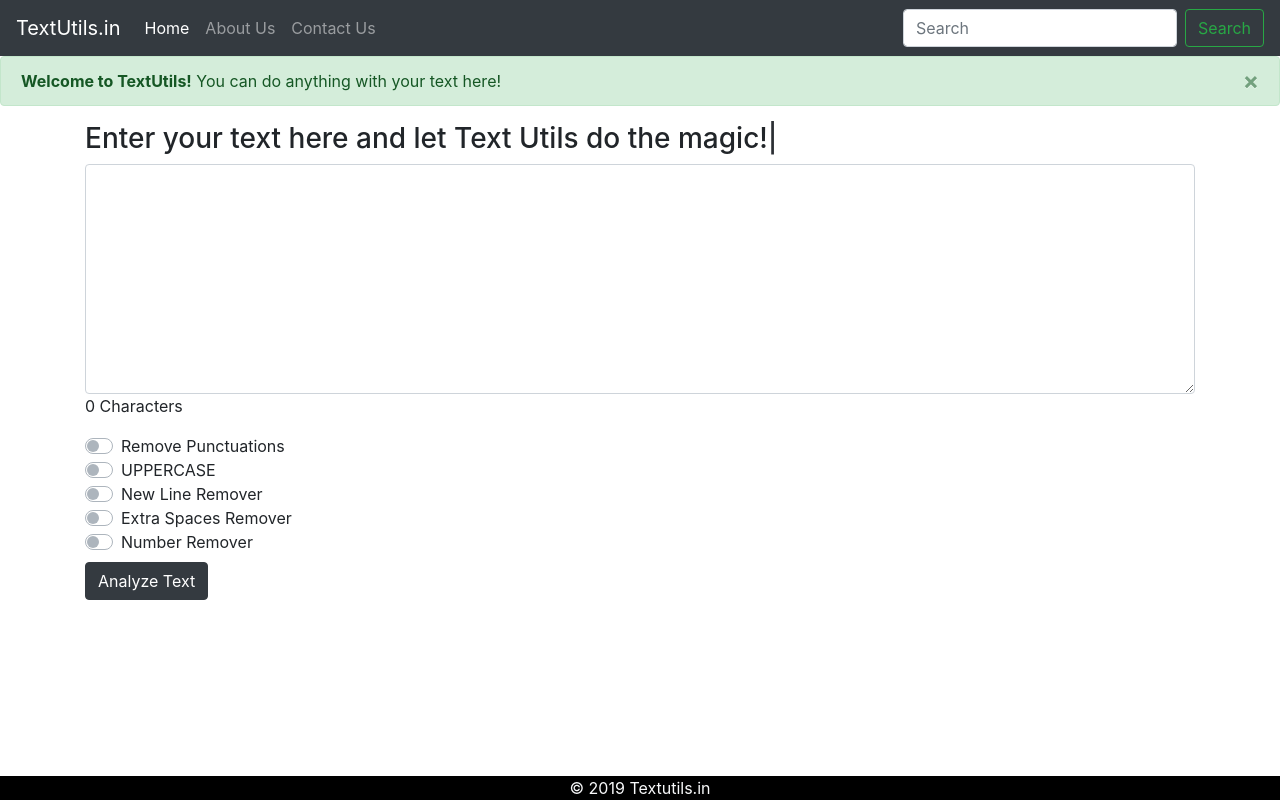
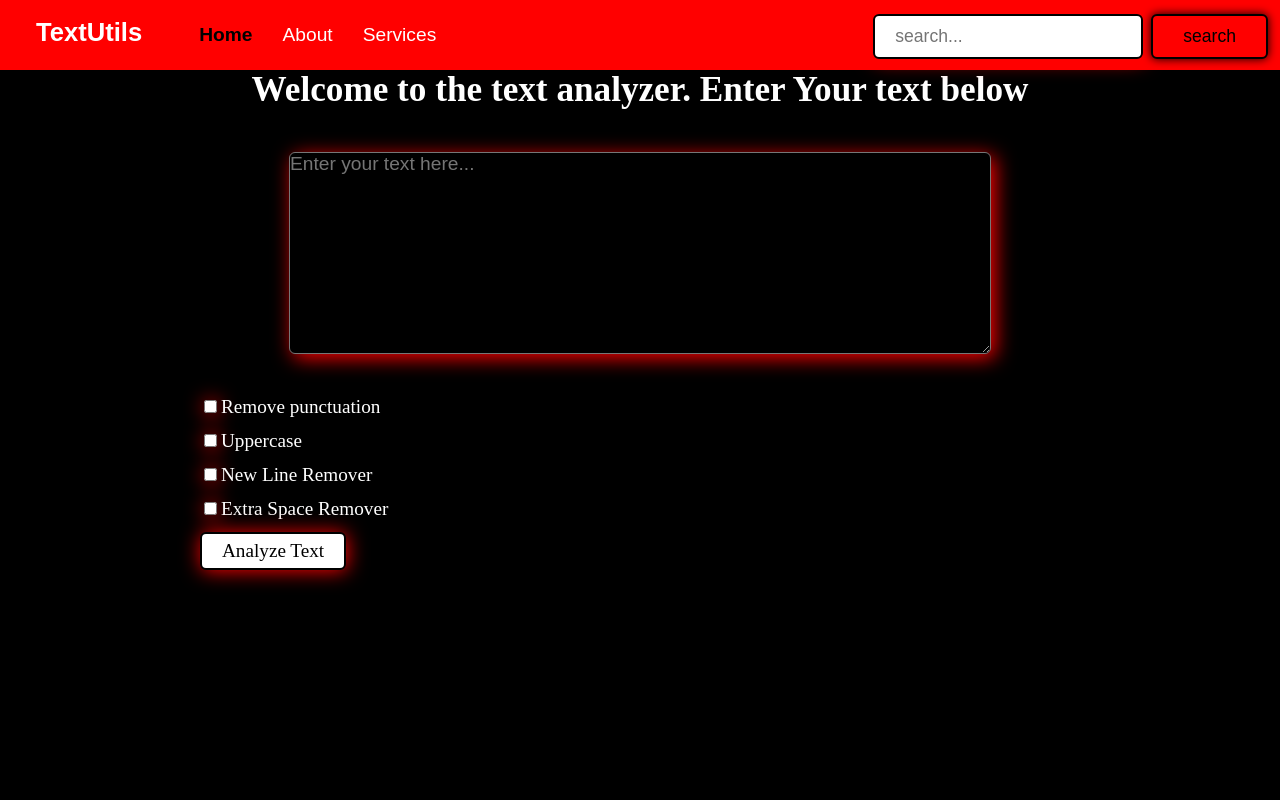
Before and after one commit to haris989/TextUtils, a Django app: page / in a window 1280 px wide. Run offline with Django 3.2, Linux system fonts and the light colour scheme; some libraries are stand-ins or nearby versions.

Commit message:
Added styles

```diff
--- a/templates/index.html
+++ b/templates/index.html
@@ -1,159 +1,161 @@
-<!doctype html>
-<html lang="en">
+<!DOCTYPE html>
+<html>
 <head>
-    <!-- Required meta tags -->
-    <meta charset="utf-8">
-    <meta name="viewport" content="width=device-width, initial-scale=1, shrink-to-fit=no">
-
-    <!-- Bootstrap CSS -->
-    <link rel="stylesheet" href="https://stackpath.bootstrapcdn.com/bootstrap/4.2.1/css/bootstrap.min.css" integrity="sha384-GJzZqFGwb1QTTN6wy59ffF1BuGJpLSa9DkKMp0DgiMDm4iYMj70gZWKYbI706tWS" crossorigin="anonymous">
-    <!--Typed.js-->
-    <script type="text/javascript" src="https://cdn.jsdelivr.net/npm/typed.js"></script>
-
-    <title>Text Utils</title>
-    <!-- Favicon-->
-    <link rel="shortcut icon" href="https://codewithharry.com/static/photo.png">
+  <title>text-analyzing</title>
   <style>
-		.footer {
-   		position: fixed;
-   		left: 0;
-   		bottom: 0;
-   		width: 100%;
+    *{
+      margin: 0;
+      padding: 0;
+    }
+    body{
+      background-color: black;
+    }
+    h1{
+      text-align: center;
+      font-size: 2.2rem;
+      font-family: cursive;
+      color: white;
+    }
+    textarea{
+      display: block;
+      height: 200px;
+      width: 700px;
+      justify-content:center;
+      margin: 42px auto;
+      font-family: sans-serif;
+      font-size: 1.2rem;
       background-color: black;
       color: white;
-   		text-align: center;
-   		display: block;
+      border-radius: 6px;
+      box-shadow: 4px 4px 20px red;
     }
+    .form-group{
+      color: white;
+      margin: 12px 200px;
+      font-size: 1.2rem; font-family: cursive;
+    }
+    #btn{
+      padding: 6px 20px;
+      cursor: pointer;
+      background-color: white;
+      border: 2px solid black;
+      border-radius: 6px;
+      box-shadow: 1px 1px 20px red;
+      font-family: cursive;
+      font-size: 1.2rem;
+    }
+    #btn:hover{
+      color: white;
+      background-color: red;
+    }
+    #navbar{
+      padding: 12px 12px;
+      display: flex;
+      background-color: red;
+    }
+    .logo{
+      font-family: sans-serif;
+      color: white;
+      margin: 0px 12px;
+    }
+    ul{
+      display: flex;
+      margin: 0px 18px;
+    }
+    #navbar ul li{
+      list-style: none;
+      margin: 12px 0px;
+    }
+    strong{
+      /*font-size: 1.2rem;*/
+      color: black;
+    }
+    a{
+      text-decoration: none;
+      color: white;
+      padding: 6px 10px;
+      margin: 0px 5px;
+      font-size: 1.2rem;
+      font-family: sans-serif;
+
+    }
+    a:hover{
+      color: black;
+    }
+    .search{
+      position: absolute;
+      top: 14px;
+      right: 12px;
+    }
+    input{
+      padding: 10px 20px;
+      margin: 0px 4px;
+      background-color: white;
+      border: 2px solid black;
+      border-radius: 6px;
+      box-shadow: 1px 1px 20px red;
+      font-family: sans-serif;
+      font-size: 1.1rem;
+    }
+    #searchbtn{
+      padding: 10px 30px;
+      cursor: pointer;
+      background-color: red;
+      border: 2px solid black;
+      border-radius: 6px;
+      box-shadow: 0px 0px 10px black;
+      font-family: sans-serif;
+      font-size: 1.1rem;
+
+    }
+    #searchbtn:hover{
+      background-color: black;
+      color: white;
+    }
+    h3{
+      font-family: sans-serif;
+      font-size: 1.6rem;
+      margin: 6px 12px;
+    }
+
+
   </style>
 </head>
 <body>
-<nav class="navbar navbar-expand-lg navbar-dark bg-dark">
-  <a class="navbar-brand" href="#">TextUtils.in</a>
-  <button class="navbar-toggler" type="button" data-toggle="collapse" data-target="#navbarNavDropdown" aria-controls="navbarNavDropdown" aria-expanded="false" aria-label="Toggle navigation">
-    <span class="navbar-toggler-icon"></span>
-  </button>
-  <div class="collapse navbar-collapse" id="navbarNavDropdown">
-    <ul class="navbar-nav">
-      <li class="nav-item active">
-        <a class="nav-link" href="/">Home <span class="sr-only">(current)</span></a>
-      </li>
-      <li class="nav-item">
-        <a class="nav-link" href="/about">About Us</a>
-      </li>
-      <li class="nav-item">
-        <a class="nav-link" href="#">Contact Us</a>
-      </li>
-
+  <nav id="navbar">
+    <div class="logo">
+      <h3>TextUtils<h3>
+    </div>
+    <ul>
+      <li><a href="#"><strong>Home</strong></a></li>
+      <li><a href="#">About</a></li>
+      <li><a href="#">Services</a></li>
     </ul>
+    <div class="search">
+    <input type="search" name="search" placeholder="search...">
+    <button id="searchbtn">search</button>
   </div>
-  <form class="form-inline">
-    <input class="form-control mr-sm-2" type="search" placeholder="Search" aria-label="Search">
-    <button class="btn btn-outline-success my-2 my-sm-0" type="submit">Search</button>
-  </form>
   </nav>
 
+  <h1>Welcome to the text analyzer. Enter Your text below</h1>
+  <form action='/analyze' method='post'>{% csrf_token %}
+  <textarea name="text" rows="10" cols="90" placeholder="Enter your text here..."></textarea>
+  <div class="form-group" >
+  <input type="checkbox" name="removepunc">Remove punctuation
+  </div>
+  <div class="form-group" >
+  <input type="checkbox" name="fullcaps">Uppercase
+  </div>
+  <div class="form-group" >
+  <input type="checkbox" name="newlineremover">New Line Remover
+  </div>
+  <div class="form-group" >
+  <input type="checkbox" name="extraspaceremover">Extra Space Remover
+  </div>
+  <div class="form-group">
+  <button type="submit" id="btn">Analyze Text</button>
+  </div>
+  </form>
 
-<div class="alert alert-success alert-dismissible fade show" role="alert">
-  <strong>Welcome to TextUtils!</strong> You can do anything with your text here!
-  <button type="button" class="close" data-dismiss="alert" aria-label="Close">
-    <span aria-hidden="true">&times;</span>
-  </button>
-</div>
-
-
-<div class="container">
-
-  <form action='/analyze' onsubmit="return validate()" method='post'> {% csrf_token %}
-
-
-
-  <div class="form-group">
-    <h3><span id="typed"></span></h3>
-
-    <textarea class="form-control" name='text' id="exampleFormControlTextarea1" rows="9"></textarea>
-
-	<!-- Word Counter -->
-	<p>
-	<span id="wordCount">0</span> Characters
-	<script type="text/javascript">
-		var exampleFormControlTextarea1 = document.getElementById("exampleFormControlTextarea1");
-		var wordCount = document.getElementById("wordCount");
-
-		exampleFormControlTextarea1.addEventListener("keyup",function(){
-		var characters = exampleFormControlTextarea1.value.split('');
-  		wordCount.innerText = characters.length;
-		});
-	</script>
-	</p>
-  </div>
-
-<div class="custom-control custom-switch">
-  <input type="checkbox" name="removepunc" class="custom-control-input" id="customSwitch1">
-  <label class="custom-control-label" for="customSwitch1">Remove Punctuations</label>
-</div>
-
-  <div class="custom-control custom-switch">
-  <input type="checkbox" name="fullcaps" class="custom-control-input" id="customSwitch2">
-  <label class="custom-control-label" for="customSwitch2">UPPERCASE</label>
-</div>
-
-  <div class="custom-control custom-switch">
-  <input type="checkbox"  name="newlineremover" class="custom-control-input" id="customSwitch3">
-  <label class="custom-control-label" for="customSwitch3">New Line Remover</label>
-</div>
-
-  <div class="custom-control custom-switch">
-  <input type="checkbox"  name="extraspaceremover" class="custom-control-input" id="customSwitch4">
-  <label class="custom-control-label" for="customSwitch4">Extra Spaces Remover</label>
-</div>
-
-<div class="custom-control custom-switch">
-    <input type="checkbox"  name="numberremover" class="custom-control-input" id="customSwitch5">
-    <label class="custom-control-label" for="customSwitch5">Number Remover</label>
-  </div>
-
-<button type="submit" class="btn btn-dark mt-2">Analyze Text</button>
-    </form>
-</div>
- <!-- Typed.js DONT TOUCH THIS! -->
- <div id="typed-strings">
-  </div>
-
-  <script>
-     var typed = new Typed('#typed',{
-                    strings:["You can do anything with your text here!","Enter your text here and let Text Utils do the magic!"],
-                    backSpeed: 15,
-                    smartBackspace: true,
-                    backDelay: 1200,
-                    startDelay: 1000,
-                    typeSpeed: 25,
-                    loop: false,
-
-                  });
-    </script>
-  <!-- Footer-->
-<footer class="footer">
-  <div class="container">
-    <span class="text-light">&#169 2019 Textutils.in </span>
-  </div>
-</footer>
-
-    <!-- Optional JavaScript -->
-    <!-- jQuery first, then Popper.js, then Bootstrap JS -->
-    <script src="https://code.jquery.com/jquery-3.3.1.slim.min.js" integrity="sha384-q8i/X+965DzO0rT7abK41JStQIAqVgRVzpbzo5smXKp4YfRvH+8abtTE1Pi6jizo" crossorigin="anonymous"></script>
-    <script src="https://cdnjs.cloudflare.com/ajax/libs/popper.js/1.14.6/umd/popper.min.js" integrity="sha384-wHAiFfRlMFy6i5SRaxvfOCifBUQy1xHdJ/yoi7FRNXMRBu5WHdZYu1hA6ZOblgut" crossorigin="anonymous"></script>
-    <script src="https://stackpath.bootstrapcdn.com/bootstrap/4.2.1/js/bootstrap.min.js" integrity="sha384-B0UglyR+jN6CkvvICOB2joaf5I4l3gm9GU6Hc1og6Ls7i6U/mkkaduKaBhlAXv9k" crossorigin="anonymous"></script>
-    <script>
-      function validate(){
-      var textarea = document.getElementById('exampleFormControlTextarea1').value;
-      var span = document.getElementById('messageofvalidate');
-
-        if (textarea == '') {
-          span.innerHTML = 'Please Write Your Message';
-          return false;
-        }
-
-      }
-    </script>
 </body>
 </html>
```
Also changed, not shown: templates/analyze.html (+110 -99 lines). Lines whose indentation alone changed are shown as unchanged.
